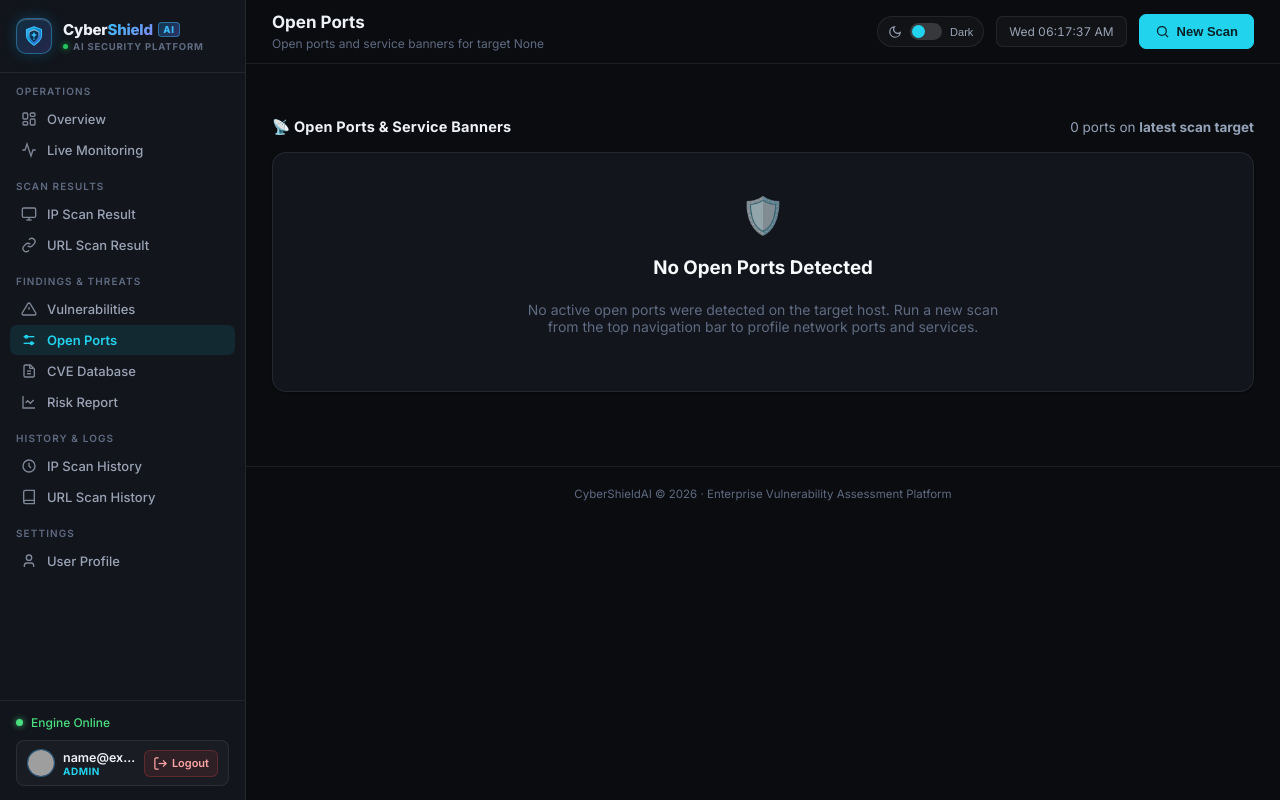
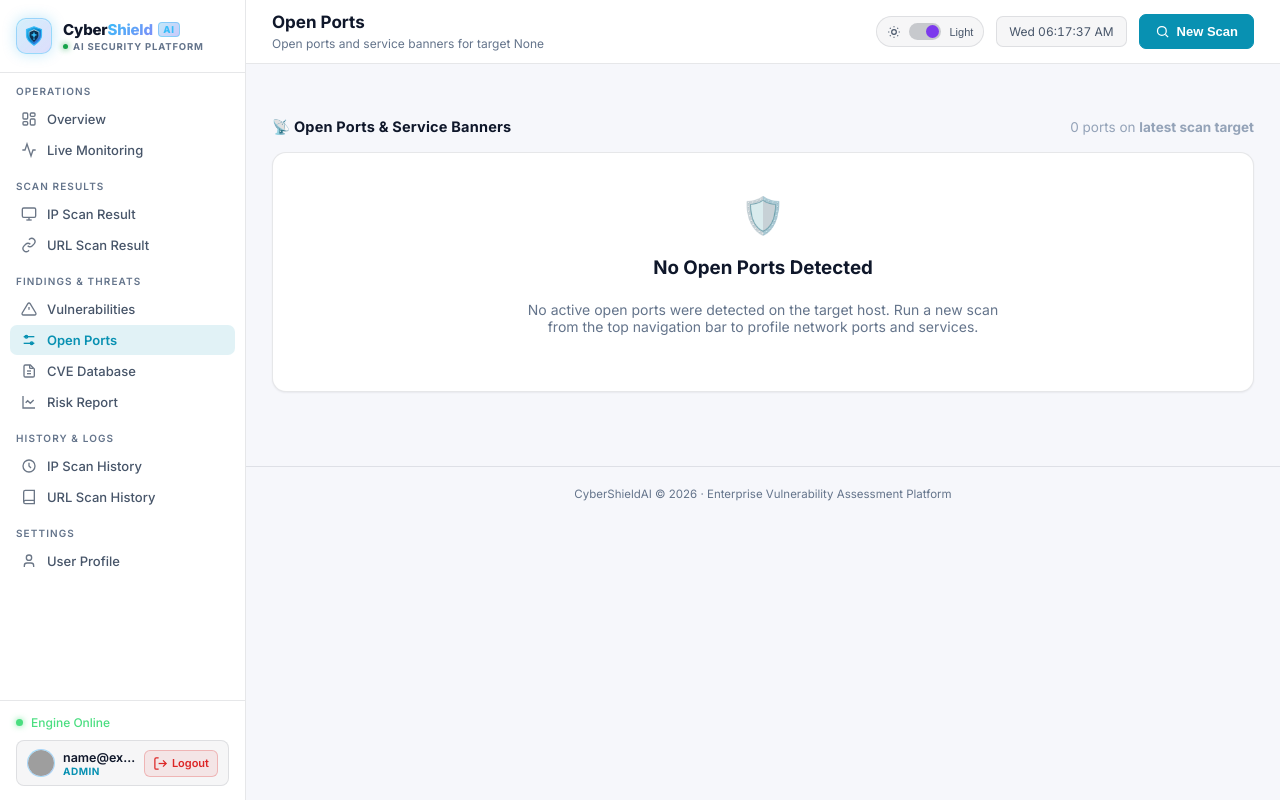
Before and after one commit to shubhvaghani2108/CyberShieldAI, a Flask app: page /ports in a window 1280 px wide. Run offline with Flask 3, Linux system fonts and the light colour scheme; the visitor is signed in with stand-in values (Sample User, id 1); data comes from the database, SQL or seed files in the repository; data that the repository does not hold is empty; grey boxes are pictures that could not be loaded.

Commit message:
Fix light/dark mode visibility and enable automatic OS system mode default

```diff
--- a/dashboard/static/css/dashboard.css
+++ b/dashboard/static/css/dashboard.css
@@ -872,13 +872,71 @@ html[data-theme="light"]{
   --text-2:#64748b;
 }
 html[data-theme="light"] .sidebar-brand .mark{ color:#f6feff; }
-html[data-theme="light"] .btn-primary{ color:#f6feff; }
+html[data-theme="light"] .btn-primary{ color:#ffffff; }
 html[data-theme="light"] .sidebar-nav a.active{ background:rgba(8,145,178,0.12); color:var(--accent); }
 
-/* Form select dropdown dark/light readability fix */
-select, option {
-  background-color: var(--panel-solid);
+/* Form inputs & selects light theme readability */
+html[data-theme="light"] input,
+html[data-theme="light"] select,
+html[data-theme="light"] textarea {
+  background-color: #ffffff;
   color: var(--text-0);
+  border-color: rgba(15, 23, 42, 0.20);
+}
+
+html[data-theme="light"] input:focus,
+html[data-theme="light"] select:focus,
+html[data-theme="light"] textarea:focus {
+  border-color: var(--accent);
+  box-shadow: 0 0 0 3px rgba(8, 145, 178, 0.15);
+}
+
+html[data-theme="light"] select,
+html[data-theme="light"] option {
+  background-color: #ffffff;
+  color: var(--text-0);
+}
+
+html[data-theme="light"] .scan-tab.active {
+  background: #ffffff;
+  color: var(--accent);
+  border: 1px solid rgba(15, 23, 42, 0.20);
+  box-shadow: 0 1px 3px rgba(0, 0, 0, 0.06);
+}
+
+html[data-theme="light"] .topbar {
+  background: #ffffff;
+  border-bottom: 1px solid var(--border);
+}
+
+html[data-theme="light"] .sidebar {
+  background: #ffffff;
+  border-right: 1px solid var(--border);
+}
+
+html[data-theme="light"] thead th {
+  background: #f8fafc;
+  color: #475569;
+  border-bottom: 1px solid var(--border);
+}
+
+html[data-theme="light"] tbody tr:hover {
+  background: rgba(15, 23, 42, 0.035);
+}
+
+html[data-theme="light"] .mono {
+  color: #334155;
+}
+
+html[data-theme="light"] .user-logout-link {
+  background: rgba(220, 38, 38, 0.08);
+  border-color: rgba(220, 38, 38, 0.25);
+  color: #dc2626;
+}
+
+html[data-theme="light"] .user-logout-link:hover {
+  background: rgba(220, 38, 38, 0.18);
+  color: #991b1b;
 }
 
 /* Expandable detail drawer theme parity classes */
--- a/dashboard/static/js/dashboard.js
+++ b/dashboard/static/js/dashboard.js
@@ -12,11 +12,23 @@ document.addEventListener("DOMContentLoaded", function () {
   initUtcToLocalTimestamps();
 });
 
-/* ---------------- theme toggle (dark / light) ---------------- */
+/* ---------------- theme toggle (dark / light / system) ---------------- */
 function initThemeToggle() {
   const root = document.documentElement;
   const stored = localStorage.getItem("csa-theme");
-  if (stored === "light") root.setAttribute("data-theme", "light");
+
+  if (stored === "light") {
+    root.setAttribute("data-theme", "light");
+  } else if (stored === "dark") {
+    root.removeAttribute("data-theme");
+  } else {
+    // Default to user's system preference
+    if (window.matchMedia && window.matchMedia("(prefers-color-scheme: light)").matches) {
+      root.setAttribute("data-theme", "light");
+    } else {
+      root.removeAttribute("data-theme");
+    }
+  }
 
   const toggle = document.querySelector("[data-theme-toggle]");
   if (!toggle) return;
@@ -35,6 +47,23 @@ function initThemeToggle() {
     }
   }
   syncUI();
+
+  // Listen for real-time OS theme switches if user has not manually overridden theme
+  if (window.matchMedia) {
+    window.matchMedia("(prefers-color-scheme: light)").addEventListener("change", (e) => {
+      if (!localStorage.getItem("csa-theme")) {
+        if (e.matches) {
+          root.setAttribute("data-theme", "light");
+        } else {
+          root.removeAttribute("data-theme");
+        }
+        syncUI();
+        if (typeof updateChartsTheme === "function") {
+          updateChartsTheme();
+        }
+      }
+    });
+  }
 
   toggle.addEventListener("click", () => {
     const isLight = root.getAttribute("data-theme") === "light";
--- a/dashboard/templates/base.html
+++ b/dashboard/templates/base.html
@@ -10,8 +10,7 @@
     <link href="https://cdn.jsdelivr.net/npm/bootstrap-icons@1.11.3/font/bootstrap-icons.css" rel="stylesheet">
     <link rel="stylesheet" href="{{ url_for('static', filename='css/dashboard.css') }}">
 
-    <!-- Applies the saved theme before first paint, so there's no flash of
-         the wrong theme when a page loads. -->
+    <!-- Applies the saved or system theme before first paint, preventing theme flash -->
     <script>
       (function () {
         try {
@@ -20,6 +19,13 @@
             document.documentElement.setAttribute("data-theme", "light");
           } else if (t === "dark") {
             document.documentElement.removeAttribute("data-theme");
+          } else {
+            // Default to user's operating system mode
+            if (window.matchMedia && window.matchMedia("(prefers-color-scheme: light)").matches) {
+              document.documentElement.setAttribute("data-theme", "light");
+            } else {
+              document.documentElement.removeAttribute("data-theme");
+            }
           }
         } catch (e) {}
       })();
--- a/dashboard/templates/ip_result.html
+++ b/dashboard/templates/ip_result.html
@@ -33,7 +33,7 @@
             <th>Operating System</th>
             <td>
                 {% if os_info and os_info.os_name and os_info.os_name not in ['Unknown', 'Not Scanned', 'None', '-'] %}
-                    <b style="color: #f8fafc;">{{ os_info.os_name }}</b>{% if os_info.device_type and os_info.device_type != 'Unknown' %} <span style="color: #94a3b8; font-size: 12.5px;">({{ os_info.device_type }})</span>{% endif %}
+                    <b style="color: var(--text-0);">{{ os_info.os_name }}</b>{% if os_info.device_type and os_info.device_type != 'Unknown' %} <span style="color: var(--text-2); font-size: 12.5px;">({{ os_info.device_type }})</span>{% endif %}
                 {% else %}
                     <span style="color: var(--text-muted);">Not Identified</span>
                 {% endif %}
--- a/dashboard/templates/ports.html
+++ b/dashboard/templates/ports.html
@@ -32,12 +32,12 @@
         {% set meaning_val = meanings[loop.index0] if (meanings and loop.index0 < meanings|length) else "Active network service endpoint" %}
         <tr>
             <td class="mono">
-                <span style="color: #38bdf8; font-weight: 500;">
+                <span style="color: var(--accent); font-weight: 500;">
                     {{ ip_val }}
                 </span>
             </td>
             <td class="mono">
-                <strong style="color: #f8fafc; font-size: 14px;">{{ port_val }}</strong>
+                <strong style="color: var(--text-0); font-size: 14px;">{{ port_val }}</strong>
             </td>
             <td>
                 {% if (state_val or 'open')|lower == 'open' %}
@@ -49,14 +49,14 @@
                 {% endif %}
             </td>
             <td>
-                <span style="color: #f8fafc; font-weight: 600; font-family: 'JetBrains Mono', monospace; font-size: 13px;">
+                <span style="color: var(--text-0); font-weight: 600; font-family: 'JetBrains Mono', monospace; font-size: 13px;">
                     {{ (service_val or 'unknown')|lower }}
                 </span>
             </td>
-            <td style="max-width: 480px; word-wrap: break-word; font-family: 'JetBrains Mono', monospace; font-size: 12.5px; color: #f1f5f9; line-height: 1.45;">
+            <td style="max-width: 480px; word-wrap: break-word; font-family: 'JetBrains Mono', monospace; font-size: 12.5px; color: var(--text-0); line-height: 1.45;">
                 {{ banner_val or "No banner" }}
             </td>
-            <td style="max-width: 360px; word-wrap: break-word; color: #cbd5e1; font-size: 13px; line-height: 1.45; font-style: italic;">
+            <td style="max-width: 360px; word-wrap: break-word; color: var(--text-1); font-size: 13px; line-height: 1.45; font-style: italic;">
                 {{ meaning_val }}
             </td>
         </tr>
@@ -67,7 +67,7 @@
 {% else %}
 <div class="glass content-panel" style="padding: 40px; text-align: center;">
     <div style="font-size: 36px; margin-bottom: 12px; opacity: 0.7;">🛡️</div>
-    <h3 style="margin-bottom: 6px; color: #f8fafc;">No Open Ports Detected</h3>
+    <h3 style="margin-bottom: 6px; color: var(--text-0);">No Open Ports Detected</h3>
     <p class="empty-note" style="font-size: 14px; color: var(--text-2); max-width: 480px; margin: 0 auto;">
         No active open ports were detected on {{ latest_ip or "the target host" }}. Run a new scan from the top navigation bar to profile network ports and services.
     </p>
--- a/dashboard/templates/scanning.html
+++ b/dashboard/templates/scanning.html
@@ -18,6 +18,12 @@
             document.documentElement.setAttribute("data-theme", "light");
           } else if (t === "dark") {
             document.documentElement.removeAttribute("data-theme");
+          } else {
+            if (window.matchMedia && window.matchMedia("(prefers-color-scheme: light)").matches) {
+              document.documentElement.setAttribute("data-theme", "light");
+            } else {
+              document.documentElement.removeAttribute("data-theme");
+            }
           }
         } catch (e) {}
       })();
--- a/dashboard/templates/url_result.html
+++ b/dashboard/templates/url_result.html
@@ -168,11 +168,11 @@
     <table class="info-table">
         <tr>
             <th>Operating System</th>
-            <td><b style="color: #f8fafc; font-size: 14.5px;">{{ os_info.os_name }}</b></td>
+            <td><b style="color: var(--text-0); font-size: 14.5px;">{{ os_info.os_name }}</b></td>
         </tr>
         <tr>
             <th>Server / Host Type</th>
-            <td><span style="color: #cbd5e1;">{{ os_info.device_type if os_info.device_type and os_info.device_type != 'Unknown' else 'Cloud Server / Web Host' }}</span></td>
+            <td><span style="color: var(--text-1);">{{ os_info.device_type if os_info.device_type and os_info.device_type != 'Unknown' else 'Cloud Server / Web Host' }}</span></td>
         </tr>
         <tr>
             <th>Detection Status</th>
```
